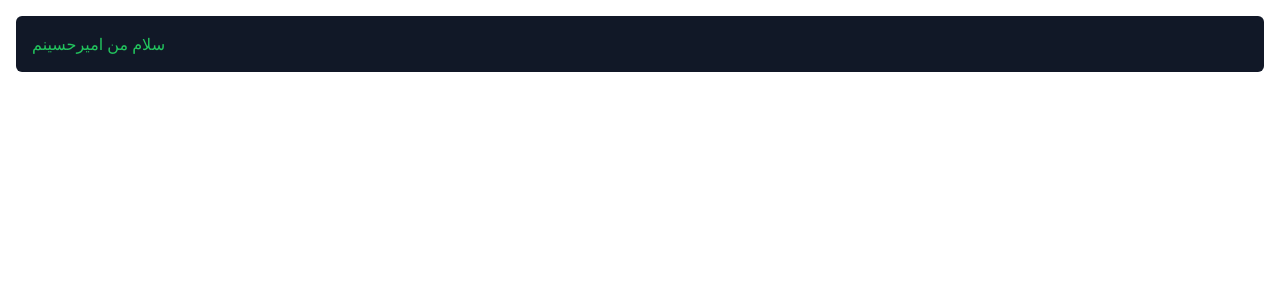
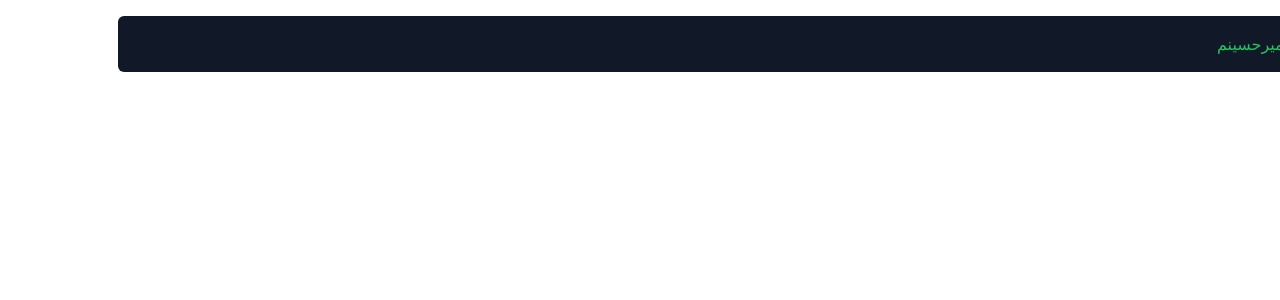
Before and after one commit to amirrajj-dev/sabz-academy, a Next.js app in the folder frontend/: page / in a window 1280 px wide. Shown: the top 300 px of the page. Built offline with nearby package versions, Linux system fonts and the light colour scheme.

Commit message:
added custom scrolbar of the project and valid direction🎓💚

```diff
--- a/frontend/src/app/globals.css
+++ b/frontend/src/app/globals.css
@@ -50,3 +50,20 @@
   font-family: "dana-light";
   src: url("/fonts/Dana-FaNum-Light.ttf");
 }
+
+body {
+  direction: rtl !important;
+  text-align: right;
+  margin: 0;
+  padding: 0;
+}
+
+html::-webkit-scrollbar {
+  width: 8px;
+}
+html::-webkit-scrollbar-thumb {
+  background-color: #64748b;
+}
+html::-webkit-scrollbar-track {
+  background-color: #242a38;
+}
```
